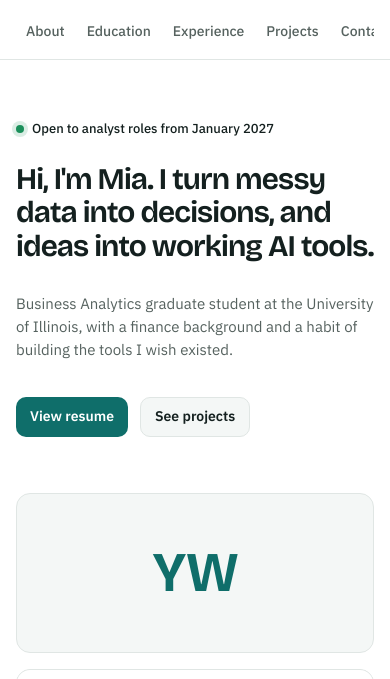
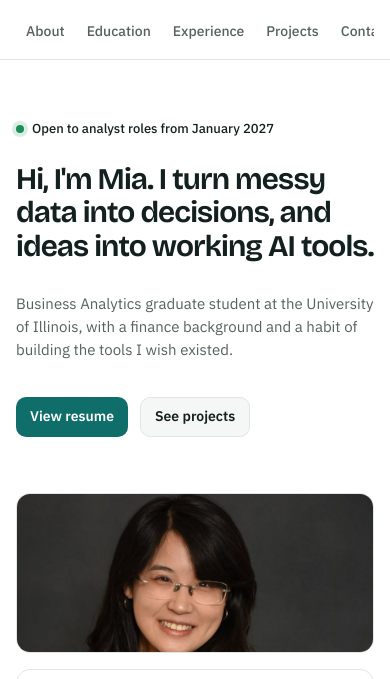
Before and after one commit to kiwi9t/youwu, an Astro site: page / in a window 390 px wide. Shown: the part 101-780 px from the top of the page. Built offline with nearby package versions, Linux system fonts and the light colour scheme; Astro itself is replaced by a stand-in of ours.

Commit message:
Add resume and photo, deploy under /youwu
Resume PDF has the phone number removed. Photo is cropped to head and
shoulders and positioned on the face at every breakpoint.

Co-Authored-By: Claude Opus 5.5 <noreply@anthropic.com>
Claude-Session: https://claude.ai/code/session_015jeS4TEoCnhQ14rUiHbazD

```diff
--- a/src/data/site.ts
+++ b/src/data/site.ts
@@ -11,7 +11,7 @@ export const profile = {
     'Business Analytics graduate student at the University of Illinois, with a finance background and a habit of building the tools I wish existed.',
   // Put your photo in /public (for example /public/photo.jpg) and set photo: 'photo.jpg'.
   // Leave it empty to show your initials instead.
-  photo: '',
+  photo: 'photo.jpg',
   glance: [
     { label: 'Major, University of Illinois', value: 'M.S. Business Analytics', wide: true },
     { label: 'GPA', value: '3.95/4.0' },
--- a/src/styles/global.css
+++ b/src/styles/global.css
@@ -190,7 +190,7 @@ button.chip[aria-pressed="true"] { background: var(--accent); border-color: var(
   display: flex; align-items: center; justify-content: center;
   color: var(--accent); font-family: 'Bricolage Grotesque', sans-serif; font-size: 56px; font-weight: 650; letter-spacing: -0.02em;
 }
-.glance-photo img { width: 100%; height: 100%; object-fit: cover; }
+.glance-photo img { width: 100%; height: 100%; object-fit: cover; object-position: 48% 14%; }
 .readout {
   display: grid; grid-template-columns: repeat(2, minmax(0, 1fr)); gap: 1px; margin: 0;
   background: var(--border); border: 1px solid var(--border); border-radius: 14px; overflow: hidden;
```
Also changed, not shown: README.md, public/photo.jpg (added), 1 other file.
